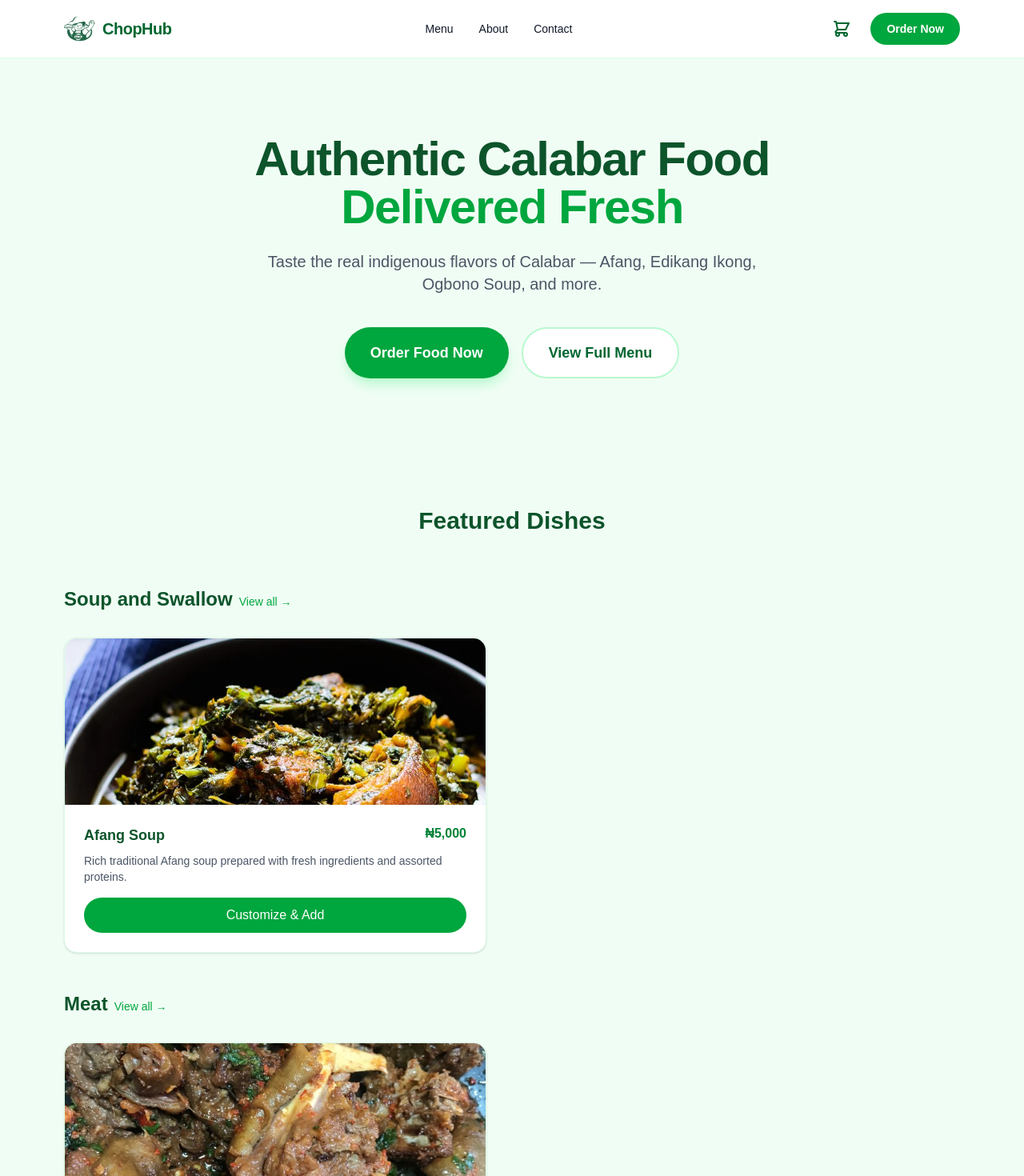
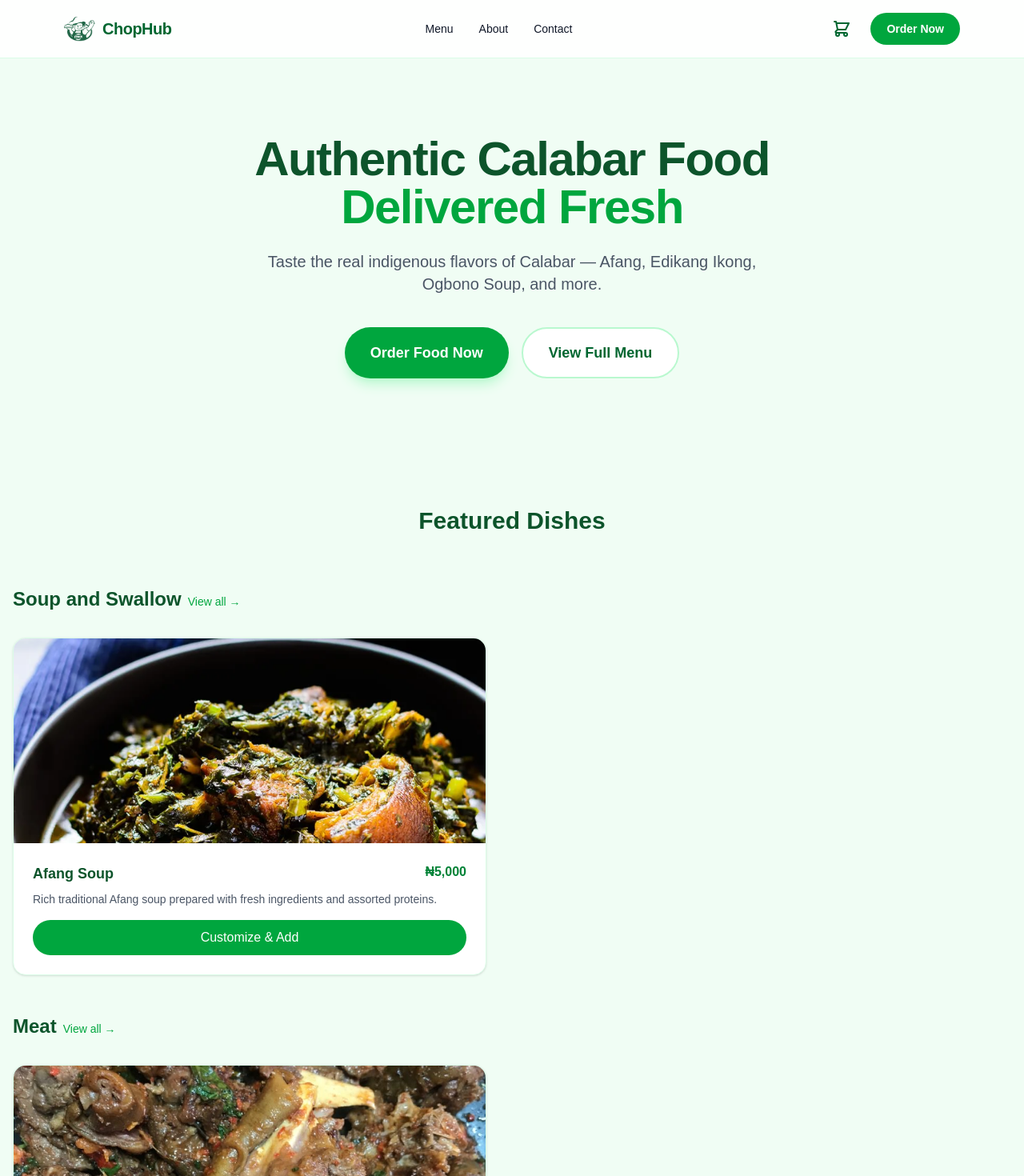
Before and after one commit to ChopHub147/chophub, a Next.js app: page / in a window 1280 px wide. Shown: the top 1470 px of the page at 80% size. Built offline with nearby package versions, Linux system fonts and the light colour scheme.

Commit message:
Expand featured dishes layout
Give the featured dish cards more horizontal and vertical space across screen sizes.

```diff
--- a/app/page.tsx
+++ b/app/page.tsx
@@ -570,7 +570,7 @@ export default function Home() {
 
       {/* Featured Dishes */}
       <section id="menu" className="py-16 scroll-mt-24">
-        <div className="max-w-6xl mx-auto px-4">
+        <div className="max-w-7xl mx-auto px-4">
           <h2 className="text-3xl font-bold text-center mb-12 text-green-900">
             Featured Dishes
           </h2>
@@ -599,7 +599,7 @@ export default function Home() {
                   <span className="ml-2 text-sm font-medium text-green-600">View all →</span>
                 </Link>
                 <div className="bg-white rounded-2xl overflow-hidden shadow-sm hover:shadow-md transition border border-green-100">
-                <div className="h-32 md:h-52 overflow-hidden">
+                <div className="h-40 md:h-64 overflow-hidden">
                     <img
                       src={dish.image}
                       alt={dish.name}
```
